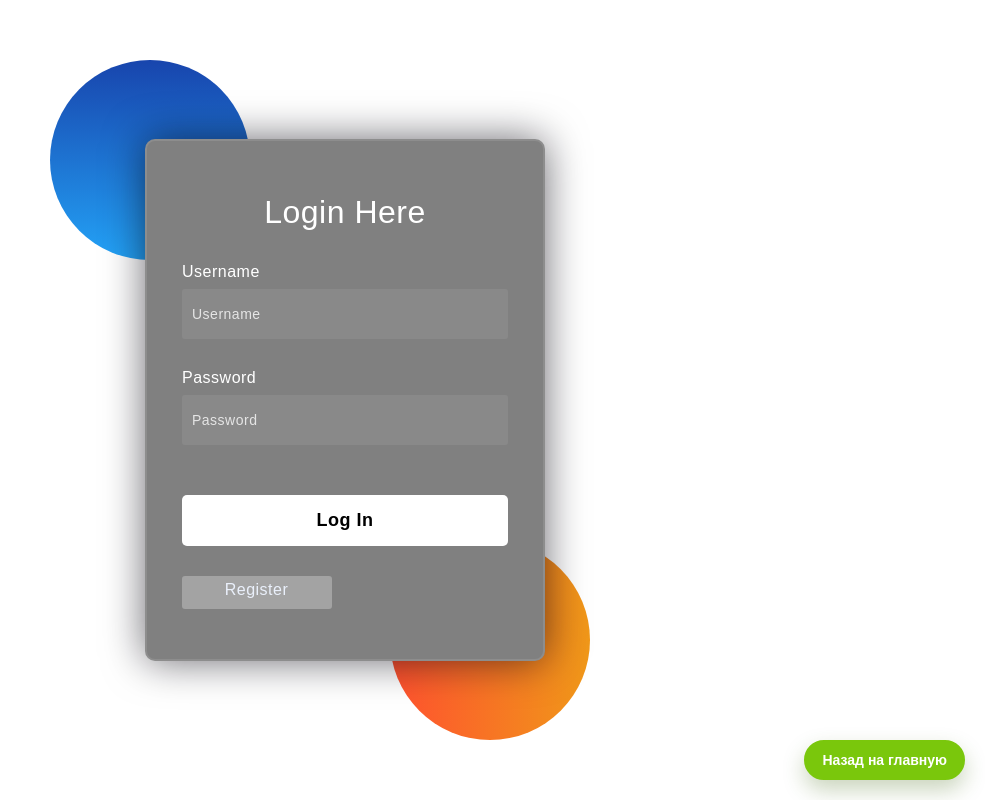
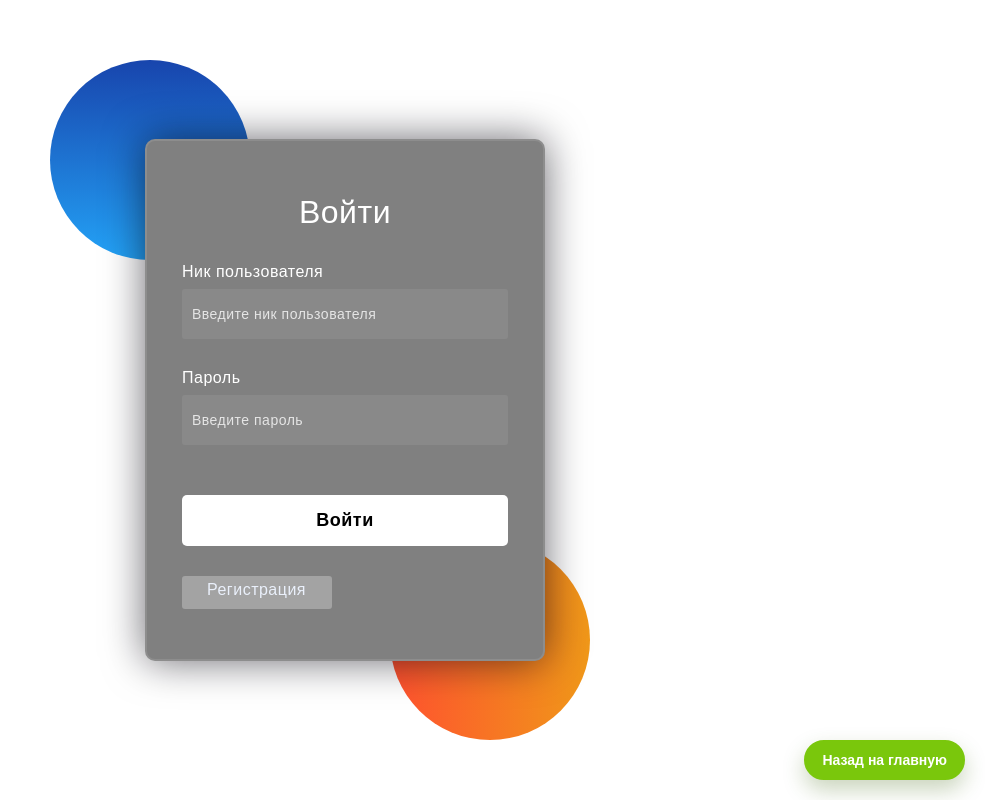
Before and after one commit to a-naimankhan/Opto-market, an Angular app in the folder Client/: page /login in a window 1280 px wide. Shown: the whole page, without its empty margins (295-1280 px from the left). Built offline with nearby package versions, Linux system fonts and the light colour scheme.

Commit message:
Russification. And some features

```diff
--- a/Client/src/app/pages/buyer/landing/landing.css
+++ b/Client/src/app/pages/buyer/landing/landing.css
@@ -106,6 +106,11 @@
 	list-style: none;
 	display: none;
 	z-index: 10;
+}
+
+.cart-icon {
+	width: 24px;
+	height: 24px;
 }
 
 .dropdown li {
--- a/Client/src/app/pages/buyer/landing/landing.html
+++ b/Client/src/app/pages/buyer/landing/landing.html
@@ -18,7 +18,7 @@
 			<button type="button" class="menu-btn" (click)="openContact()">СВЯЗАТЬСЯ</button>
 
 			<button type="button" class="icon-btn cart-btn" aria-label="Cart" (click)="openCartSidebar()">
-				К
+				<img src="assets/icons/cart.png" alt="Cart" class="cart-icon">
 				<span class="cart-badge" *ngIf="cartCount > 0">{{ cartCount }}</span>
 			</button>
 			<div class="menu-item profile-menu">
--- a/Client/src/app/pages/seller/login/login.css
+++ b/Client/src/app/pages/seller/login/login.css
@@ -134,3 +134,12 @@ button{
 .social i{
   margin-right: 4px;
 }
+
+.social .go {
+    cursor: pointer;
+}
+
+#register-role option {
+    color:black;
+    background: white;
+}
--- a/Client/src/app/pages/seller/login/login.html
+++ b/Client/src/app/pages/seller/login/login.html
@@ -3,44 +3,44 @@
   <div class="shape"></div>
 </div>
 <form *ngIf="!isRegister">
-  <h3>Login Here</h3>
+  <h3>Войти</h3>
 
-  <label for="username">Username</label>
-  <input type="text" name="username" [(ngModel)]="loginObj.username" placeholder="Username" id="username">
+  <label for="username">Ник пользователя</label>
+  <input type="text" name="username" [(ngModel)]="loginObj.username" placeholder="Введите ник пользователя" id="username">
 
-  <label for="password">Password</label>
-  <input type="password" name="password" [(ngModel)]="loginObj.password" placeholder="Password" id="password">
+  <label for="password">Пароль</label>
+  <input type="password" name="password" [(ngModel)]="loginObj.password" placeholder="Введите пароль" id="password">
 
-  <button type="button" style="color: black" (click)="onLogin()">Log In</button>
+  <button type="button" style="color: black" (click)="onLogin()">Войти</button>
   <div class="social">
-    <div class="go" (click)="isRegister = !isRegister"> <i class="fab fa-google"></i>  Register</div>
+    <div class="go" (click)="isRegister = !isRegister"> <i class="fab fa-google"></i>  Регистрация</div>
 
   </div>
 </form>
 <form *ngIf="isRegister">
-  <h3>Register Here</h3>
+  <h3>Регистрироваться</h3>
 
-  <label for="register-username">Username</label>
-  <input type="text" name="registerUsername" [(ngModel)]="registerObj.username" placeholder="Username" id="register-username">
+  <label for="register-username">Ник пользователя</label>
+  <input type="text" name="registerUsername" [(ngModel)]="registerObj.username" placeholder="Введите ник пользователя" id="register-username">
 
-  <label for="register-email">Email</label>
-  <input type="email" name="registerEmail" [(ngModel)]="registerObj.email" placeholder="Email" id="register-email">
+  <label for="register-email">Почта</label>
+  <input type="email" name="registerEmail" [(ngModel)]="registerObj.email" placeholder="Введите почту" id="register-email">
 
-  <label for="register-password">Password</label>
-  <input type="password" name="registerPassword" [(ngModel)]="registerObj.password" placeholder="Password" id="register-password">
+  <label for="register-password">Пароль</label>
+  <input type="password" name="registerPassword" [(ngModel)]="registerObj.password" placeholder="Введите пароль" id="register-password">
 
-  <label for="register-password2">Repeat password</label>
-  <input type="password" name="registerPassword2" [(ngModel)]="registerObj.password2" placeholder="Repeat password" id="register-password2">
+  <label for="register-password2">Подтверждение пароля</label>
+  <input type="password" name="registerPassword2" [(ngModel)]="registerObj.password2" placeholder="Повторите пароль" id="register-password2">
 
-  <label for="register-role">Role</label>
+  <label for="register-role">Роль</label>
   <select id="register-role" name="registerRole" [(ngModel)]="registerObj.role">
-    <option value="buyer">Buyer</option>
-    <option value="seller">Seller</option>
+    <option value="buyer">Покупатель</option>
+    <option value="seller">Продавец</option>
   </select>
 
-  <button type="button" style="color: black" (click)="onRegister()">Register</button>
+  <button type="button" style="color: black" (click)="onRegister()">Регистрироваться</button>
   <div class="social">
-    <div class="go" (click)="isRegister = !isRegister"> <i class="fab fa-google"></i>  Login</div>
+    <div class="go" (click)="isRegister = !isRegister"> <i class="fab fa-google"></i>  Логин</div>
 
   </div>
 </form>
```
Also changed, not shown: Client/src/assets/icons/cart.png (added).
